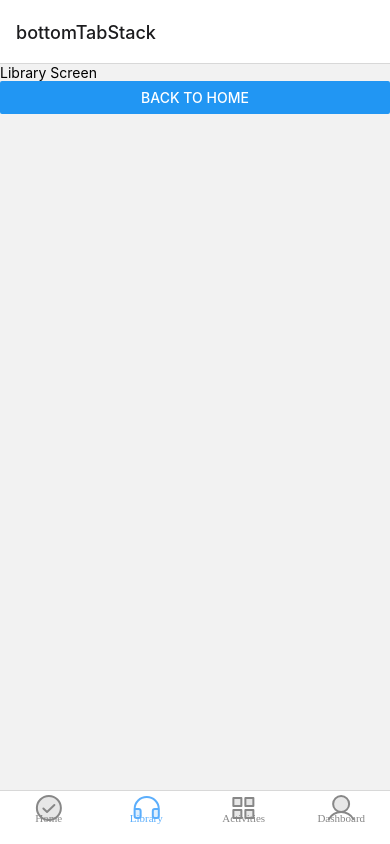
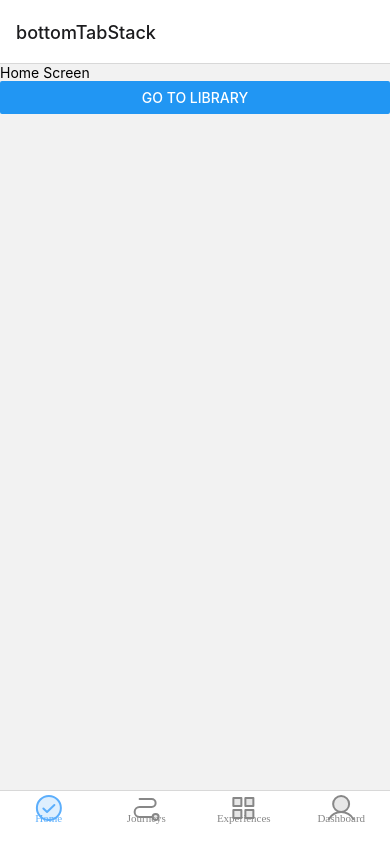
Before and after one commit to samimzafar/MobileApp, a React Native app: screen / in a window 390 px wide. Both pictures are taken after a click on the button "GO TO LIBRARY". Built offline with nearby package versions, Linux system fonts and the light colour scheme.

Commit message:
new tabs replaced

```diff
--- a/src/components/svg/index.js
+++ b/src/components/svg/index.js
@@ -1,5 +1,5 @@
 import * as React from "react"
-import Svg, { Path } from "react-native-svg"
+import Svg, { ClipPath, Defs, G, Path } from "react-native-svg"
 
 export const HomeTabIconSvg = ({ bgColor }) => {
     return (
@@ -105,3 +105,41 @@ export const DashboardTabIconSvg = ({ bgColor }) => {
         </Svg>
     )
 }
+
+export const JourneyTabIconSvg = ({ bgColor }) => {
+    return (
+        <Svg
+            width={33}
+            height={32}
+            viewBox="0 0 33 32"
+            fill="none"
+        >
+            <G clipPath="url(#clip0_9732_41199)">
+                <Path
+                    opacity={0.2}
+                    d="M25.625 28a3 3 0 100-6 3 3 0 000 6z"
+                    fill={bgColor}
+                />
+                <Path
+                    d="M25.625 28a3 3 0 100-6 3 3 0 000 6z"
+                    stroke={bgColor}
+                    strokeWidth={2}
+                    strokeLinecap="round"
+                    strokeLinejoin="round"
+                />
+                <Path
+                    d="M9.625 7h12a4 4 0 110 8h-12a5 5 0 000 10h13"
+                    stroke={bgColor}
+                    strokeWidth={2}
+                    strokeLinecap="round"
+                    strokeLinejoin="round"
+                />
+            </G>
+            <Defs>
+                <ClipPath id="clip0_9732_41199">
+                    <Path fill="#fff" transform="translate(.625)" d="M0 0H32V32H0z" />
+                </ClipPath>
+            </Defs>
+        </Svg>
+    )
+}
--- a/src/navigation/bottomTab/index.js
+++ b/src/navigation/bottomTab/index.js
@@ -5,7 +5,7 @@ import Library from '../../screens/library';
 import Activities from '../../screens/activities';
 import Dashboard from '../../screens/dashboard';
 import { Platform, StyleSheet, Text, View } from 'react-native';
-import { ActivitiesTabIconSvg, DashboardTabIconSvg, HomeTabIconSvg, LibraryTabIconSvg } from '../../components/svg';
+import { ActivitiesTabIconSvg, DashboardTabIconSvg, HomeTabIconSvg, JourneyTabIconSvg, LibraryTabIconSvg } from '../../components/svg';
 import Theme from '../../theme';
 import { heightPercentageToDP as hp, widthPercentageToDP as wp } from 'react-native-responsive-screen';
 import React from 'react';
@@ -23,16 +23,16 @@ function BottomTabStackNavigator() {
         },
         {
             id: 1,
-            name: ScreenNames.LIBRARY,
+            name: ScreenNames.JOURNEYS,
             component: Library,
-            title: Constants.LIBRARY,
-            icon: (bgColor) => <LibraryTabIconSvg bgColor={bgColor} />
+            title: Constants.JOURNEYS,
+            icon: (bgColor) => <JourneyTabIconSvg bgColor={bgColor} />
         },
         {
             id: 2,
-            name: ScreenNames.ACTIVITIES,
+            name: ScreenNames.EXPERIENCES,
             component: Activities,
-            title: Constants.ACTIVITIES,
+            title: Constants.EXPERIENCES,
             icon: (bgColor) => <ActivitiesTabIconSvg bgColor={bgColor} />
         },
         {
--- a/src/navigation/screenUtils.js
+++ b/src/navigation/screenUtils.js
@@ -5,5 +5,7 @@ export const ScreenNames = {
     HOME: "home",
     LIBRARY: "library",
     ACTIVITIES: "activities",
-    DASHBOARD: "dashboard"
+    DASHBOARD: "dashboard",
+    EXPERIENCES: "experiences",
+    JOURNEYS: "journeys"
 }
--- a/src/utils/AppConst.js
+++ b/src/utils/AppConst.js
@@ -2,5 +2,7 @@ export const Constants = {
     HOME: "Home",
     ACTIVITIES: "Activities",
     LIBRARY: "Library",
-    DASHBOARD: "Dashboard"
+    DASHBOARD: "Dashboard",
+    EXPERIENCES: "Experiences",
+    JOURNEYS: "Journeys"
 }
```
